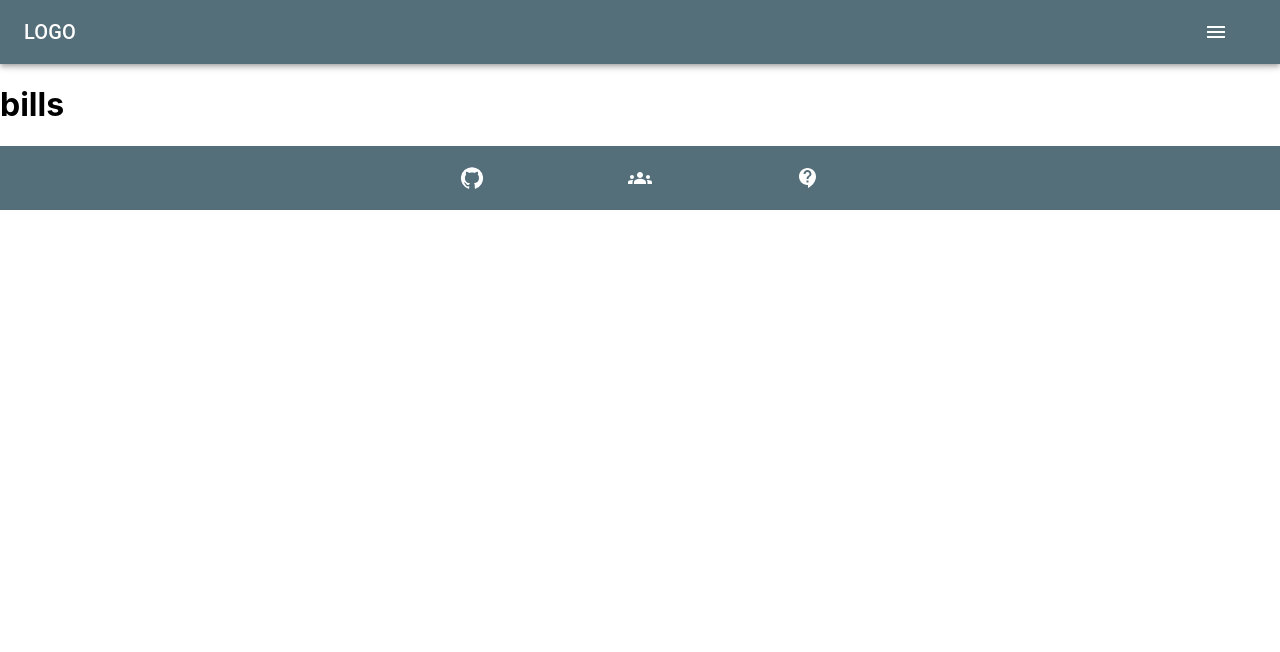
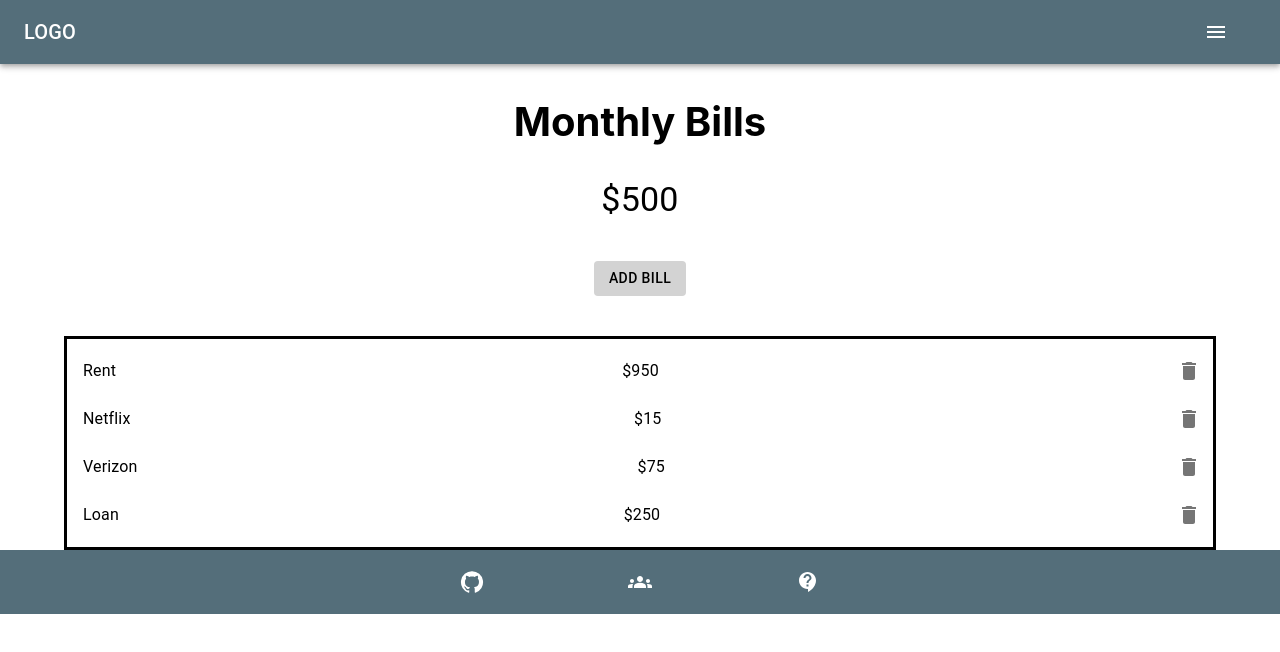
Before and after one commit to edyta0106/Golden-Goose-Finance, a React (Create React App) app in the folder client/: page /bills in a window 1280 px wide. Shown: the top 652 px of the page. Built offline with nearby package versions, Linux system fonts and the light colour scheme.

Commit message:
working on bill page

```diff
--- /dev/null
+++ b/client/src/components/Bills/Bills.css
@@ -0,0 +1,3 @@
+.bH2 {
+  font-size: 2.5rem;
+}
--- a/client/src/components/Bills/Bills.js
+++ b/client/src/components/Bills/Bills.js
@@ -1,11 +1,76 @@
 import React from "react";
 import { Link } from "react-router-dom";
+import "../Bills/Bills.css";
+import {
+  Container,
+  Button,
+  Typography,
+  IconButton,
+  List,
+  ListItem,
+  ListItemText,
+  Grid,
+} from "@mui/material";
+import DeleteIcon from "@mui/icons-material/Delete";
 
 export default function Bills() {
   return (
-    <>
+    <Container sx={{ textAlign: "center" }}>
       <Link to="/bills"></Link>
-      <h1>bills</h1>
-    </>
+      <h2 className="bH2">Monthly Bills</h2>
+      <Typography variant="h4" component="p">
+        $500
+      </Typography>
+      <Button
+        sx={{ my: 5, color: "black", bgcolor: "lightgray", border: "none" }}
+        variant="outlined"
+      >
+        Add Bill
+      </Button>
+      <Grid item xs={12} md={6} sx={{ border: "black solid" }}>
+        <List>
+          <ListItem
+            secondaryAction={
+              <IconButton edge="end" aria-label="delete">
+                <DeleteIcon />
+              </IconButton>
+            }
+          >
+            <ListItemText primary="Rent" />
+            <ListItemText primary="$950" />
+          </ListItem>
+          <ListItem
+            secondaryAction={
+              <IconButton edge="end" aria-label="delete">
+                <DeleteIcon />
+              </IconButton>
+            }
+          >
+            <ListItemText primary="Netflix" />
+            <ListItemText primary="$15" />
+          </ListItem>
+          <ListItem
+            secondaryAction={
+              <IconButton edge="end" aria-label="delete">
+                <DeleteIcon />
+              </IconButton>
+            }
+          >
+            <ListItemText primary="Verizon" />
+            <ListItemText primary="$75" />
+          </ListItem>
+          <ListItem
+            secondaryAction={
+              <IconButton edge="end" aria-label="delete">
+                <DeleteIcon />
+              </IconButton>
+            }
+          >
+            <ListItemText primary="Loan" />
+            <ListItemText primary="$250" />
+          </ListItem>
+        </List>
+      </Grid>
+    </Container>
   );
 }
```
